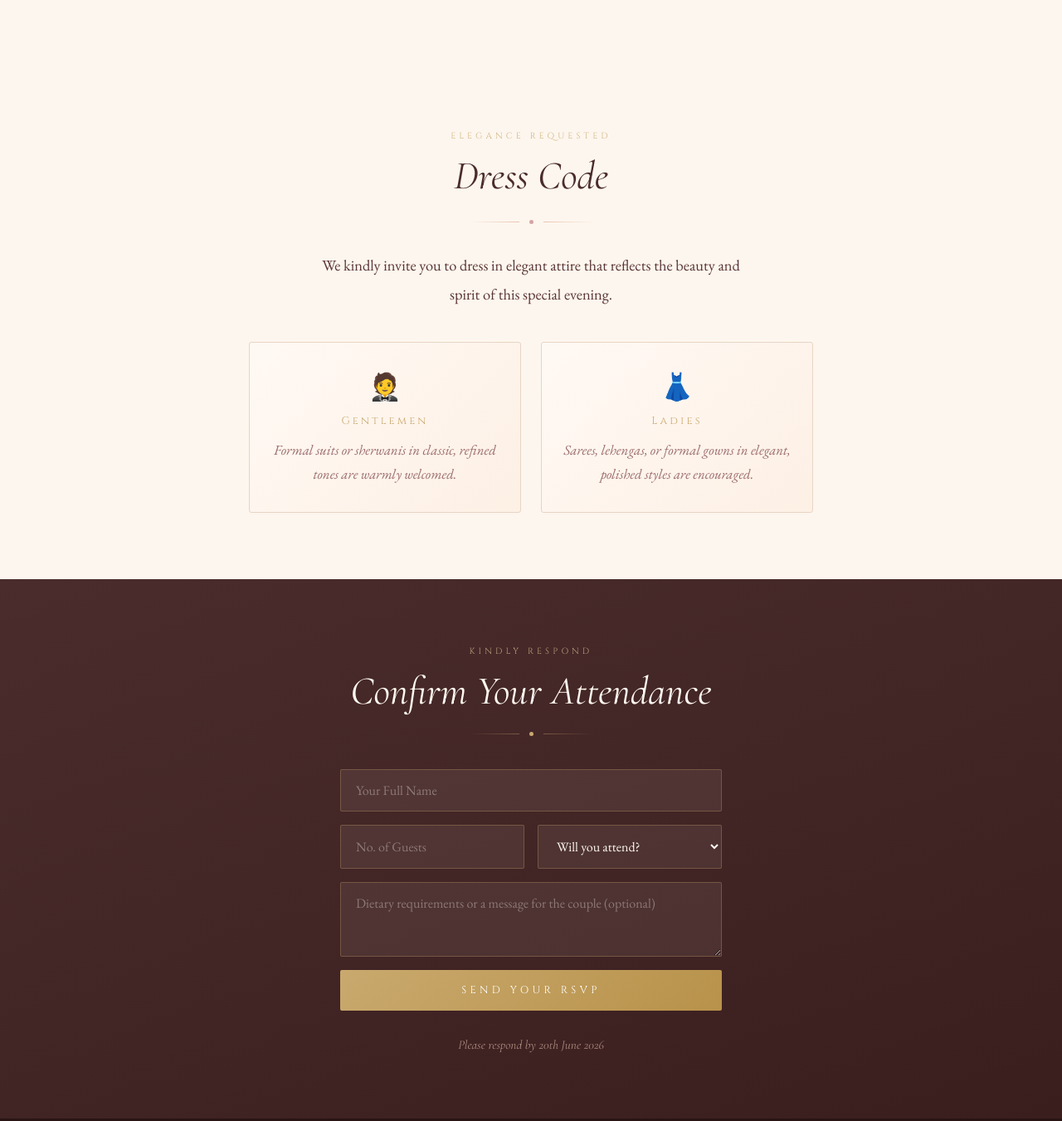
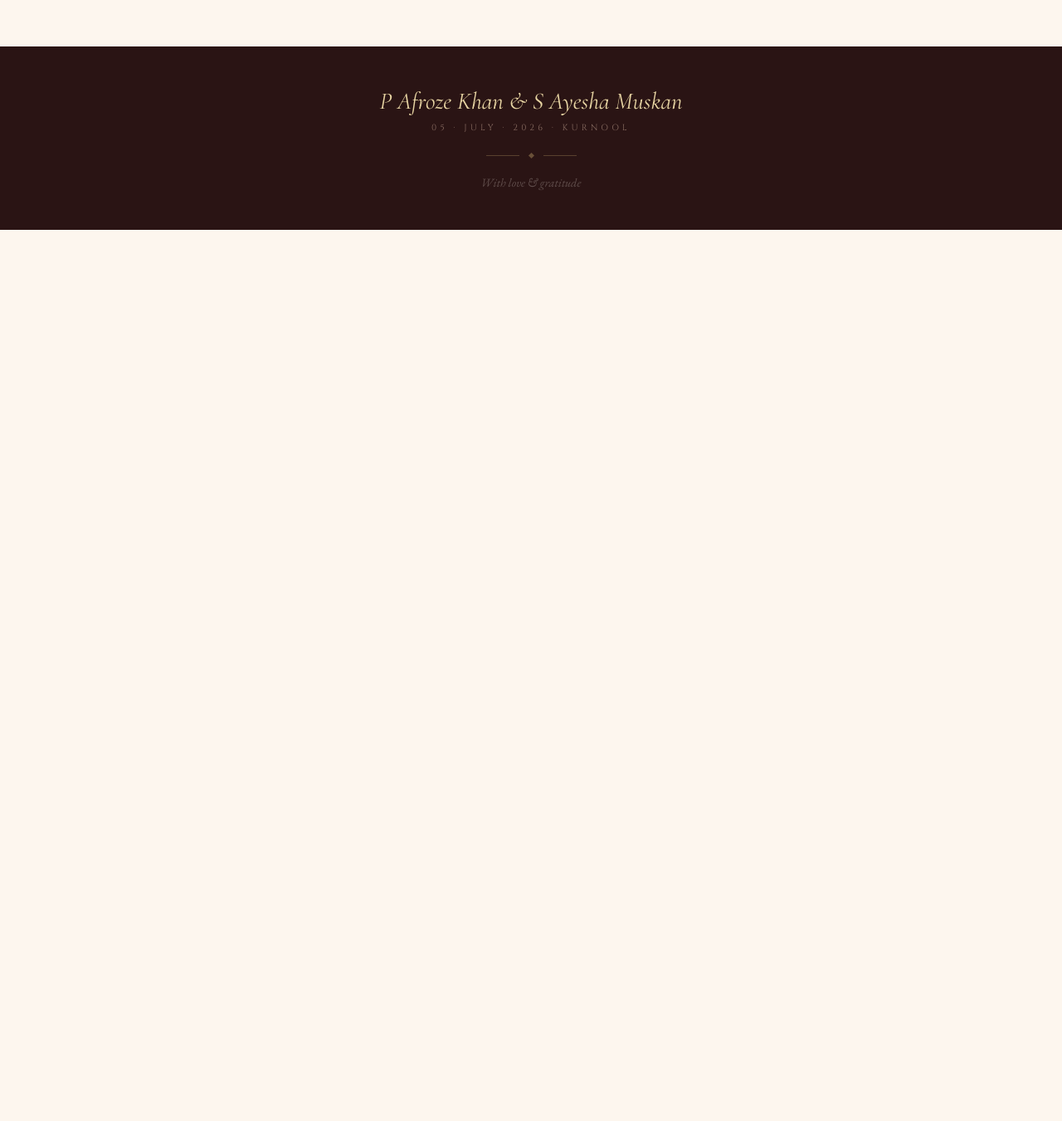
Before and after one commit to Afroze31/Wedding, a plain HTML site: page index.html in a window 1280 px wide. Shown: the part 2782-4133 px from the top of the page at 83% size. After the commit the page ends 3059 px from the top, so only its background shows below. Drawn offline with nearby package versions, Linux system fonts and the light colour scheme.

Commit message:
Update index.html

```diff
--- a/index.html
+++ b/index.html
@@ -703,20 +703,16 @@
   </div>
   <div class="schedule-grid">
     <div class="schedule-item reveal reveal-delay-1">
-      <div class="schedule-time">8:00 PM</div>
+      <div class="schedule-time">7:30 PM</div>
       <div class="schedule-name">Guests Arrive</div>
     </div>
     <div class="schedule-item reveal reveal-delay-2">
-      <div class="schedule-time">8:30 PM</div>
+      <div class="schedule-time">8:00 PM</div>
       <div class="schedule-name">Reception Begins</div>
     </div>
     <div class="schedule-item reveal reveal-delay-3">
-      <div class="schedule-time">9:00 PM</div>
+      <div class="schedule-time">8:00 PM</div>
       <div class="schedule-name">Dinner</div>
-    </div>
-    <div class="schedule-item reveal">
-      <div class="schedule-time">10:30 PM</div>
-      <div class="schedule-name">Celebration & Music</div>
     </div>
   </div>
 </section>
@@ -738,63 +734,6 @@
     <div class="venue-time-badge">Sunday, 5th July 2026 · 8:00 PM</div>
   </div>
 </section>
-
-
-<!-- ══ DRESS CODE ══ -->
-<section class="reveal">
-  <p class="section-label">Elegance requested</p>
-  <h2 class="section-title">Dress Code</h2>
-  <div class="ornament">
-    <div class="ornament-line"></div>
-    <div class="ornament-dot"></div>
-    <div class="ornament-line r"></div>
-  </div>
-  <p class="body-text" style="margin-bottom:32px;">We kindly invite you to dress in elegant attire that reflects the beauty and spirit of this special evening.</p>
-  <div class="dress-cols">
-    <div class="dress-card">
-      <span class="dress-icon">🤵</span>
-      <div class="dress-title">Gentlemen</div>
-      <div class="dress-desc">Formal suits or sherwanis in classic, refined tones are warmly welcomed.</div>
-    </div>
-    <div class="dress-card">
-      <span class="dress-icon">👗</span>
-      <div class="dress-title">Ladies</div>
-      <div class="dress-desc">Sarees, lehengas, or formal gowns in elegant, polished styles are encouraged.</div>
-    </div>
-  </div>
-</section>
-
-
-<!-- ══ RSVP ══ -->
-<div class="rsvp-section reveal">
-  <p class="section-label">Kindly respond</p>
-  <h2 class="section-title" style="margin-bottom:12px;">Confirm Your Attendance</h2>
-  <div class="ornament" style="margin-bottom:40px;">
-    <div class="ornament-line" style="background:linear-gradient(90deg,transparent,rgba(201,169,110,0.4))"></div>
-    <div class="ornament-dot" style="background:var(--gold)"></div>
-    <div class="ornament-line r" style="background:linear-gradient(90deg,rgba(201,169,110,0.4),transparent)"></div>
-  </div>
-
-  <div class="rsvp-form" id="rsvp-form">
-    <input class="rsvp-input" type="text" id="rsvp-name" placeholder="Your Full Name" />
-    <div class="rsvp-row">
-      <input class="rsvp-input" type="number" id="rsvp-guests" placeholder="No. of Guests" min="1" max="10"/>
-      <select class="rsvp-select" id="rsvp-attending">
-        <option value="" disabled selected>Will you attend?</option>
-        <option value="yes">Yes, we will be there! 🎉</option>
-        <option value="no">Unfortunately, we cannot</option>
-      </select>
-    </div>
-    <textarea class="rsvp-textarea" id="rsvp-notes" placeholder="Dietary requirements or a message for the couple (optional)"></textarea>
-    <button class="rsvp-btn" onclick="submitRSVP()">Send Your RSVP</button>
-    <p class="rsvp-deadline">Please respond by 20th June 2026</p>
-  </div>
-
-  <div class="rsvp-success" id="rsvp-success">
-    Thank you — we look forward to celebrating with you! ✦
-  </div>
-</div>
-
 
 <!-- ══ FOOTER ══ -->
 <footer>
```
